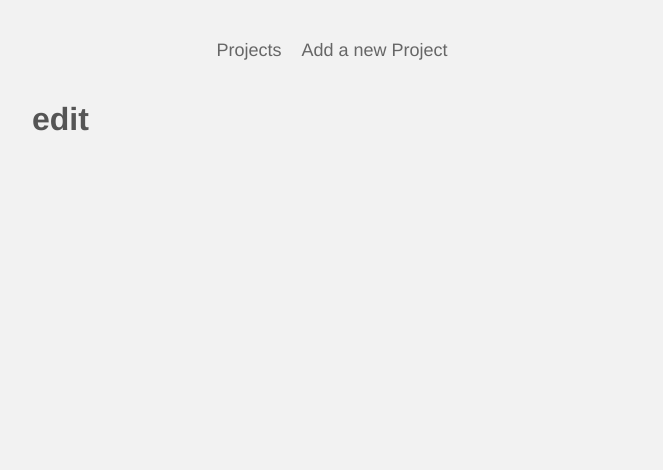
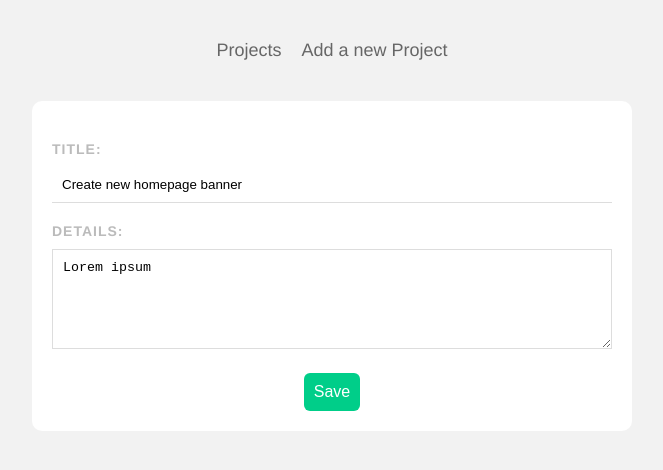
Before and after one commit to AdaN6/project-planner, a Vue app: page /projects/1 in a window 1280 px wide. Shown: the top 470 px of the page, without its empty margins (308-971 px from the left). Built offline with nearby package versions, Linux system fonts and the light colour scheme; data requests are answered from the project's data file.

Commit message:
created, passing props, populate datas in EditProj

```diff
--- a/src/router/index.js
+++ b/src/router/index.js
@@ -17,7 +17,8 @@ const routes = [
   {
     path: '/projects/:id',
     name: 'EditProject',
-    component: EditProject
+    component: EditProject,
+    props: true
   }
 
 ]
--- a/src/views/EditProject.vue
+++ b/src/views/EditProject.vue
@@ -1,10 +1,31 @@
 <template>
-  <h1>edit</h1>
+  <form>
+    <label>Title:</label>
+    <input type="text" v-model="title" required>
+    <label>Details:</label>
+    <textarea v-model="details" required></textarea>
+    <button>Save</button>
+  </form>
 </template>
 
 <script>
 export default {
-
+    props: ['id'],
+    data() {
+        return{
+            title: '',
+            details: '',
+            uri: 'http://localhost:3000/projects/' + this.id
+        }
+    },
+    mounted() {
+        fetch(this.uri)
+        .then(res => res.json())
+        .then(data => {
+            this.title = data.title
+            this.details = data.details
+        })
+    }
 }
 </script>
 
```
